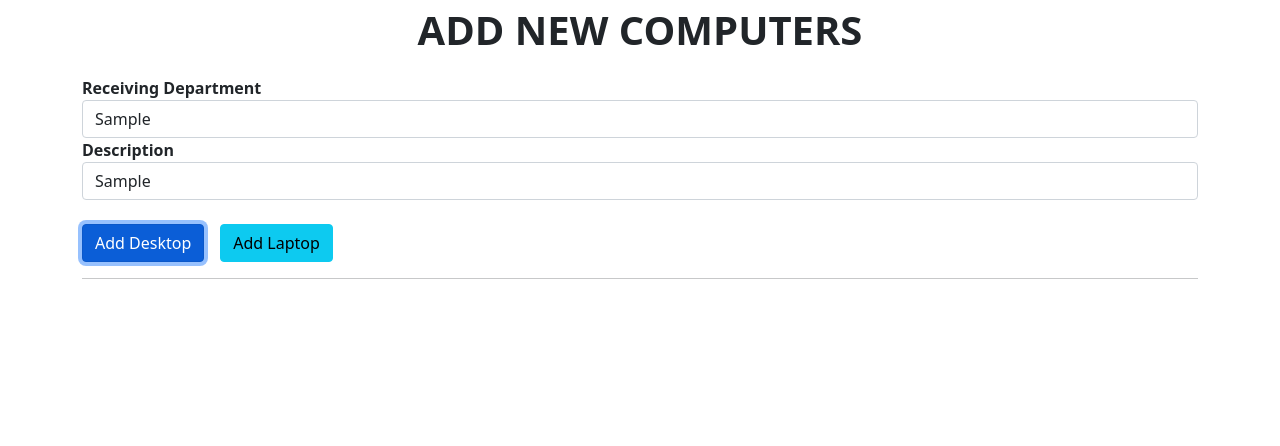
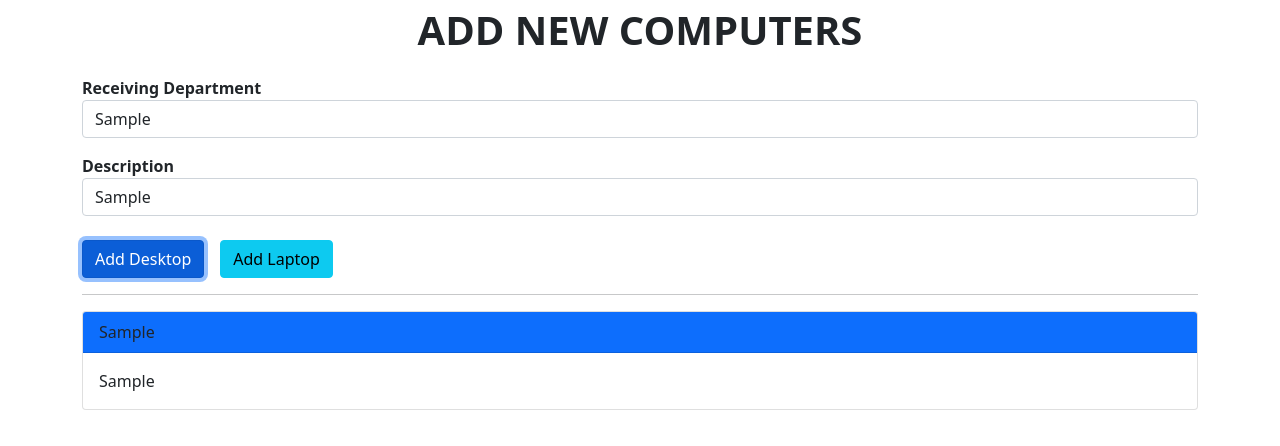
Before and after one commit to afolabiopakunle/custom-data-binding-one-take, an Angular app: page / in a window 1280 px wide. Both pictures are taken after typing "Sample", "Sample" into the empty fields and a click on the button "Add Desktop". Shown: the top 446 px of the page. Built offline with nearby package versions, Linux system fonts and the light colour scheme.

Commit message:
desktop works

```diff
--- a/src/app/app.component.html
+++ b/src/app/app.component.html
@@ -1,2 +1,7 @@
+<div class="container">
+  <app-cockpit
+  (createDesktop)="onCreateDesktop($event)"
+  ></app-cockpit>
 
-<app-cockpit></app-cockpit>
+  <app-display *ngFor="let computer of computers" [computer]='computer'></app-display>
+</div>
--- a/src/app/app.component.ts
+++ b/src/app/app.component.ts
@@ -1,4 +1,5 @@
 import { Component} from '@angular/core';
+import { IComputer } from './computer.model';
 
 @Component({
   selector: 'my-app',
@@ -6,5 +7,12 @@ import { Component} from '@angular/core';
   styleUrls: [ './app.component.css' ]
 })
 export class AppComponent  {
-  computers;
+  computers: IComputer[] = [];
+  onCreateDesktop(pcInfo) {
+    this.computers.push({
+      type: 'desktop',
+      department: pcInfo.department,
+      description: pcInfo.description
+    })
+  }
 }
--- a/src/app/cockpit/cockpit.component.html
+++ b/src/app/cockpit/cockpit.component.html
@@ -1,20 +1,15 @@
-<div class="container">
 <div class="row">
   <div class="col-xs-12">
-    <p class='fs-1 text-uppercase text-center fw-bolder'>Add New Computers</p>
+    <p class="fs-1 text-uppercase text-center fw-bolder">Add New Computers</p>
     <label class="fw-bold">Receiving Department</label>
-    <input type="text" class="form-control" [(ngModel)]="department">
-    <label class="fw-bold">Description</label>
-    <input type="text" class="form-control" [(ngModel)]="description">
-    <br>
-    <button
-      class="btn btn-primary me-3"
-      (click)="addDesktop()">Add Desktop</button>
-    <button
-      class="btn btn-info"
-      (click)="addLaptop()">Add Laptop</button>
+    <input type="text" class="form-control" [(ngModel)]="department" />
+    <label class="fw-bold mt-3">Description</label>
+    <input type="text" class="form-control" [(ngModel)]="description" />
+    <br />
+    <button class="btn btn-primary me-3" (click)="addDesktop()">
+      Add Desktop
+    </button>
+    <button class="btn btn-info" (click)="addLaptop()">Add Laptop</button>
   </div>
 </div>
-<hr>
-
-</div>
+<hr />
--- a/src/app/cockpit/cockpit.component.ts
+++ b/src/app/cockpit/cockpit.component.ts
@@ -1,4 +1,5 @@
-import { Component, OnInit } from '@angular/core';
+import { Component, EventEmitter, OnInit, Output } from '@angular/core';
+import { IComputer } from '../computer.model';
 
 @Component({
   selector: 'app-cockpit',
@@ -6,7 +7,7 @@ import { Component, OnInit } from '@angular/core';
   styleUrls: ['./cockpit.component.css']
 })
 export class CockpitComponent implements OnInit {
-
+  @Output() createDesktop = new EventEmitter<IComputer>()
   department;
   description;
   constructor() { }
@@ -15,7 +16,10 @@ export class CockpitComponent implements OnInit {
   }
 
   addDesktop() {
-
+    this.createDesktop.emit({
+      department: this.department,
+      description: this.description
+    })
   }
 
   addLaptop() {
--- a/src/app/display/display.component.html
+++ b/src/app/display/display.component.html
@@ -1,3 +1,14 @@
 <div class="row">
-  <div class="col-xs-12"></div>
+  <div class="col-sm-12">
+    <div class="card">
+      <div class="card-header" [ngClass]="{'bg-primary': computer.type==='desktop'}">
+        {{ computer.department }}
+      </div>
+      <div class="card-body">
+        <p class="card-text">
+         {{ computer.description }}
+        </p>
+      </div>
+    </div>
+  </div>
 </div>
--- a/src/app/display/display.component.ts
+++ b/src/app/display/display.component.ts
@@ -1,4 +1,4 @@
-import { Component, OnInit } from '@angular/core';
+import { Component, OnInit, Input } from '@angular/core';
 
 @Component({
   selector: 'app-display',
@@ -6,7 +6,7 @@ import { Component, OnInit } from '@angular/core';
   styleUrls: ['./display.component.css']
 })
 export class DisplayComponent implements OnInit {
-
+  @Input() computer
   constructor() { }
 
   ngOnInit() {
```
